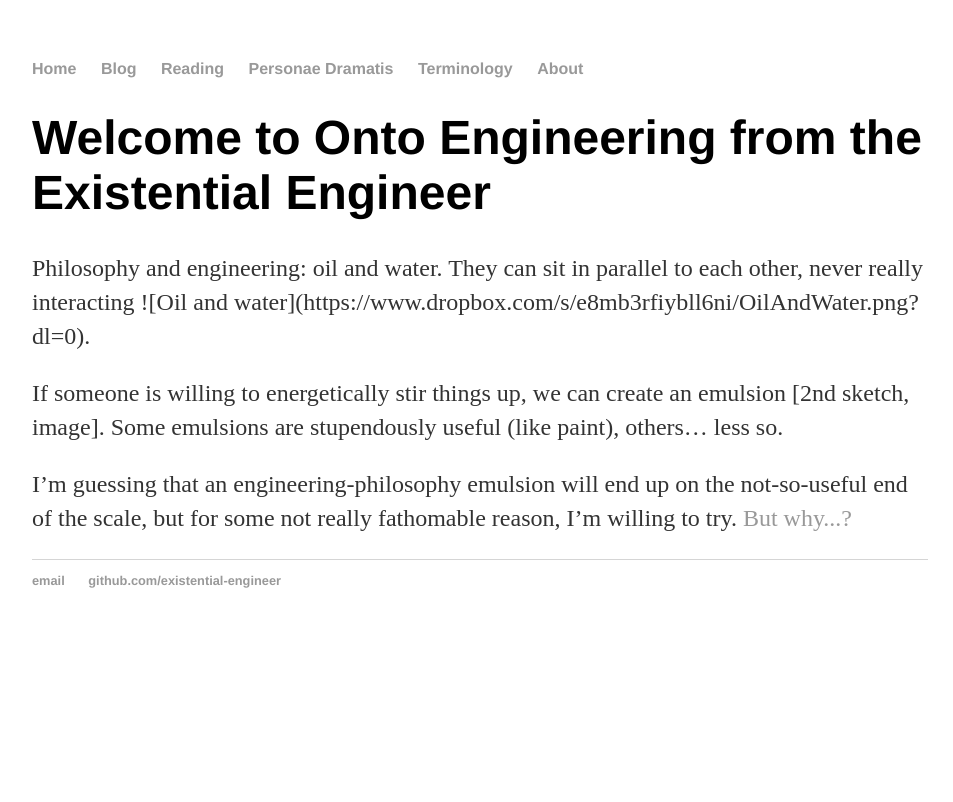
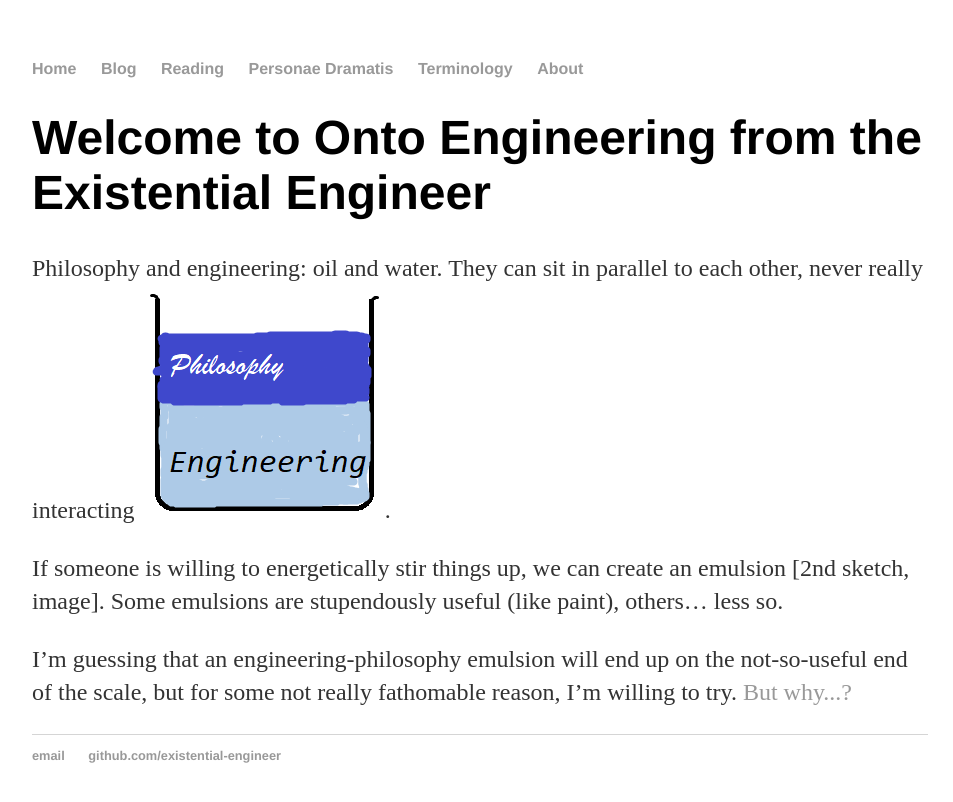
Before and after one commit to existential-engineer/existential-engineer.github.io, a Jekyll site: the page built from index.html, in a window 1280 px wide. Shown: the top 802 px of the page, without its empty margins (160-1113 px from the left). Built offline with Jekyll 4.4.1, drawn with Linux system fonts in a browser that asks for light colours.

Commit message:
Trying <img src""> html

```diff
--- a/index.html
+++ b/index.html
@@ -4,7 +4,7 @@ title: Onto Engineering
 ---
 <div class="blurb">
         <h1>Welcome to Onto Engineering from the Existential Engineer</h1>
-        <p>Philosophy and engineering: oil and water. They can sit in parallel to each other, never really interacting ![Oil and water](https://www.dropbox.com/s/e8mb3rfiybll6ni/OilAndWater.png?dl=0).</p>
+        <p>Philosophy and engineering: oil and water. They can sit in parallel to each other, never really interacting <img src="https://github.com/existential-engineer/existential-engineer.github.io/blob/master/_assets/_images/OilAndWater.png" alt="OilAndWater">.</p>
         <p>If someone is willing to energetically stir things up, we can create an emulsion [2nd sketch, image]. Some emulsions are stupendously useful (like paint), others… less so.</p>
         <p>I’m guessing that an engineering-philosophy emulsion will end up on the not-so-useful end of the scale, but for some not really fathomable reason, I’m willing to try. <a href="/about">But why...?</a></p>
 </div><!-- /.blurb -->
```
